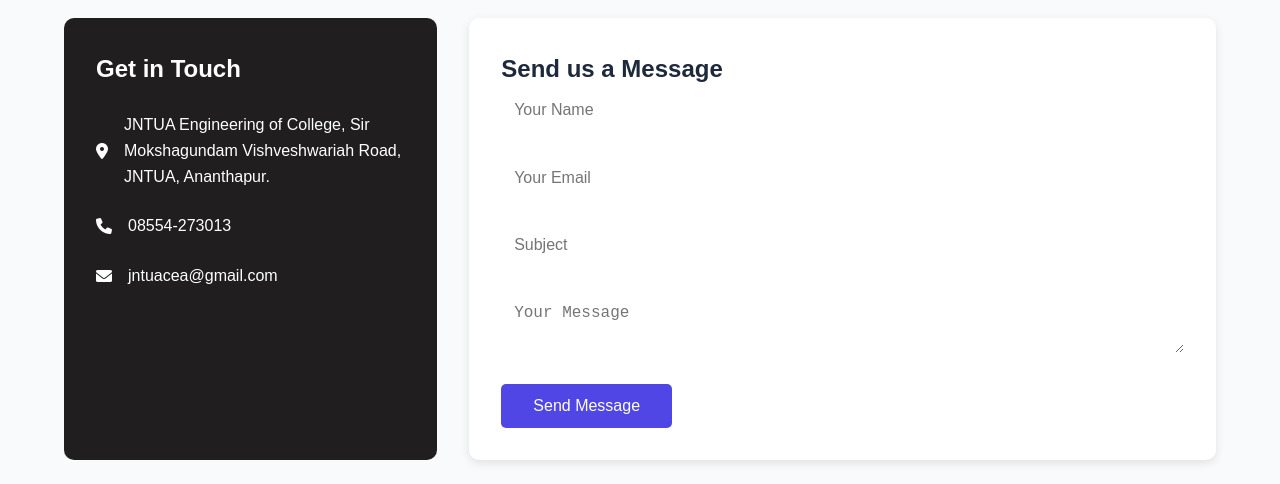
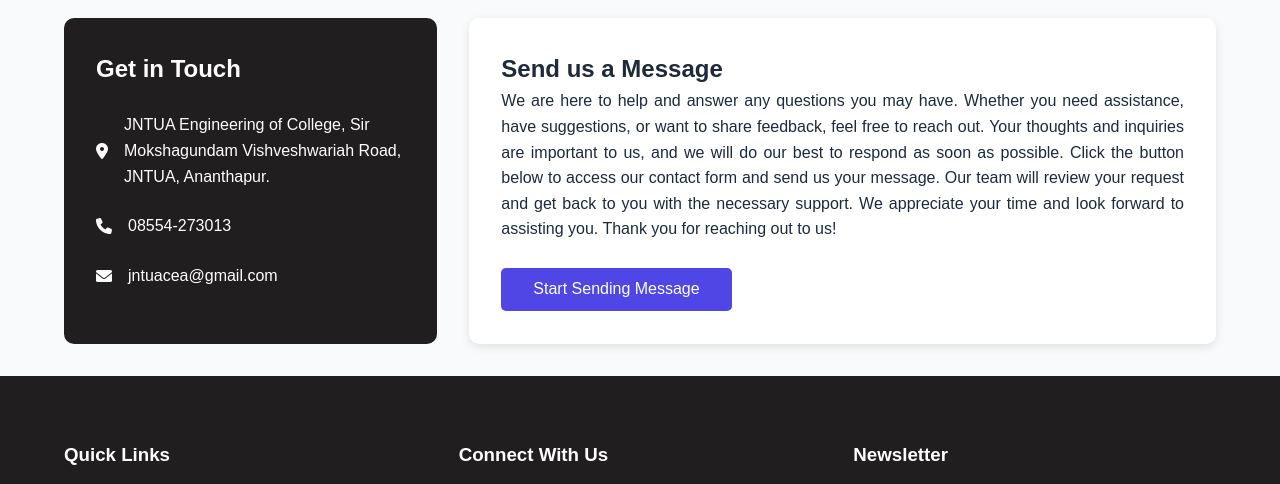
Before and after one commit to dhanushcse29/news1, a website: page views/contact.html in a window 1280 px wide. Shown: the part 189-673 px from the top of the page. Drawn offline with Linux system fonts and the light colour scheme.

Commit message:
Update contact.html

```diff
--- a/views/contact.html
+++ b/views/contact.html
@@ -1,12 +1,15 @@
 <!DOCTYPE html>
 <html lang="en">
   <head>
-    <meta charset="UTF-8">
-    <meta name="viewport" content="width=device-width, initial-scale=1.0">
+    <meta charset="UTF-8" />
+    <meta name="viewport" content="width=device-width, initial-scale=1.0" />
     <title>Contact - College News & Events</title>
-    <link rel="stylesheet" href="/css/style.css">
-    <link rel="stylesheet" href="/css/responsive.css">
-    <link rel="stylesheet" href="https://cdnjs.cloudflare.com/ajax/libs/font-awesome/6.0.0/css/all.min.css">
+    <link rel="stylesheet" href="/css/style.css" />
+    <link rel="stylesheet" href="/css/responsive.css" />
+    <link
+      rel="stylesheet"
+      href="https://cdnjs.cloudflare.com/ajax/libs/font-awesome/6.0.0/css/all.min.css"
+    />
   </head>
   <body>
     <header>
@@ -36,11 +39,14 @@
           <h2>Get in Touch</h2>
           <div class="info-item">
             <i class="fas fa-map-marker-alt"></i>
-                    <p>JNTUA Engineering of College, Sir Mokshagundam Vishveshwariah Road, JNTUA, Ananthapur.</p>
+            <p>
+              JNTUA Engineering of College, Sir Mokshagundam Vishveshwariah
+              Road, JNTUA, Ananthapur.
+            </p>
           </div>
           <div class="info-item">
             <i class="fas fa-phone"></i>
-                    <p> 08554-273013</p>
+            <p>08554-273013</p>
           </div>
           <div class="info-item">
             <i class="fas fa-envelope"></i>
@@ -50,19 +56,25 @@
         <div class="contact-form">
           <h2>Send us a Message</h2>
           <form id="contactForm">
-                    <div class="form-group">
-                        <input type="text" name="name" required placeholder="Your Name">
-                    </div>
-                    <div class="form-group">
-                        <input type="email" name="email" required placeholder="Your Email">
-                    </div>
-                    <div class="form-group">
-                        <input type="text" name="subject" required placeholder="Subject">
-                    </div>
-                    <div class="form-group">
-                        <textarea name="message" required placeholder="Your Message"></textarea>
-                    </div>
-                    <button type="submit" class="submit-btn">Send Message</button>
+            <p class="con" style="text-align: justify">
+              We are here to help and answer any questions you may have. Whether
+              you need assistance, have suggestions, or want to share feedback,
+              feel free to reach out. Your thoughts and inquiries are important
+              to us, and we will do our best to respond as soon as possible.
+              Click the button below to access our contact form and send us your
+              message. Our team will review your request and get back to you
+              with the necessary support. We appreciate your time and look
+              forward to assisting you. Thank you for reaching out to us!
+            </p>
+            <br />
+            <button
+              type="submit"
+              class="submit-btn"
+              id="msg1"
+              onclick="sendmsg()"
+            >
+              Start Sending Message
+            </button>
           </form>
         </div>
       </div>
@@ -92,7 +104,7 @@
         <div class="footer-section">
           <h3>Newsletter</h3>
           <form class="newsletter-form">
-                    <input type="email" placeholder="Enter your email">
+            <input type="email" placeholder="Enter your email" />
             <button type="submit">Subscribe</button>
           </form>
         </div>
@@ -103,5 +115,10 @@
     </footer>
 
     <script src="/js/main.js"></script>
+    <script>
+      function sendmsg() {
+        window.open("https://forms.gle/8zKyucUD9hL7HtNs6", "_blank");
+      }
+    </script>
   </body>
 </html>
```
Lines whose indentation alone changed are shown as unchanged.
